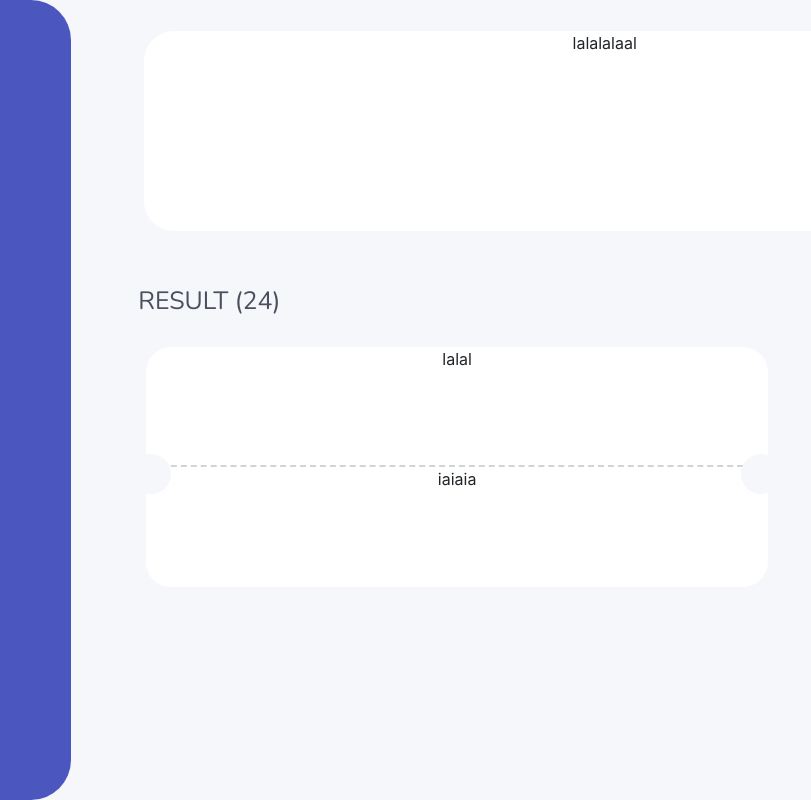
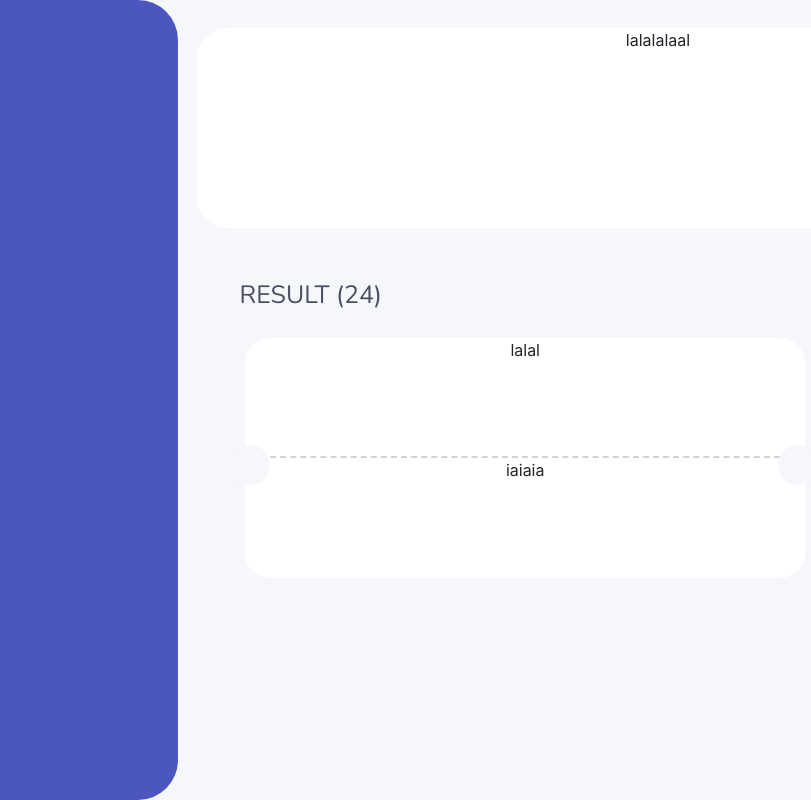
Before and after one commit to raunakbasu/cs_207_travel, a React (Create React App) app in the folder client/: page /flightlist in a window 1280 px wide. Shown: the whole page, without its empty margins (142-953 px from the left). Built offline with nearby package versions, Linux system fonts and the light colour scheme; a web font is replaced by a local one.

Commit message:
Edit Flights details

```diff
--- a/client/src/components/FlightList.js
+++ b/client/src/components/FlightList.js
@@ -5,8 +5,8 @@ class FlightList extends Component {
   render() {
     return (
       <div className="flightlist">
-        <div className="col-md-2 flightlist_left" />
-        <div className="col-md-10 flightlist_right">
+        <div className="col-md-3 flightlist_left" />
+        <div className="col-md-9 flightlist_right">
           <div className="flightlist_search">lalalalaal</div>
           <br />
           <h2 className="flight_result">RESULT (24)</h2>
```
